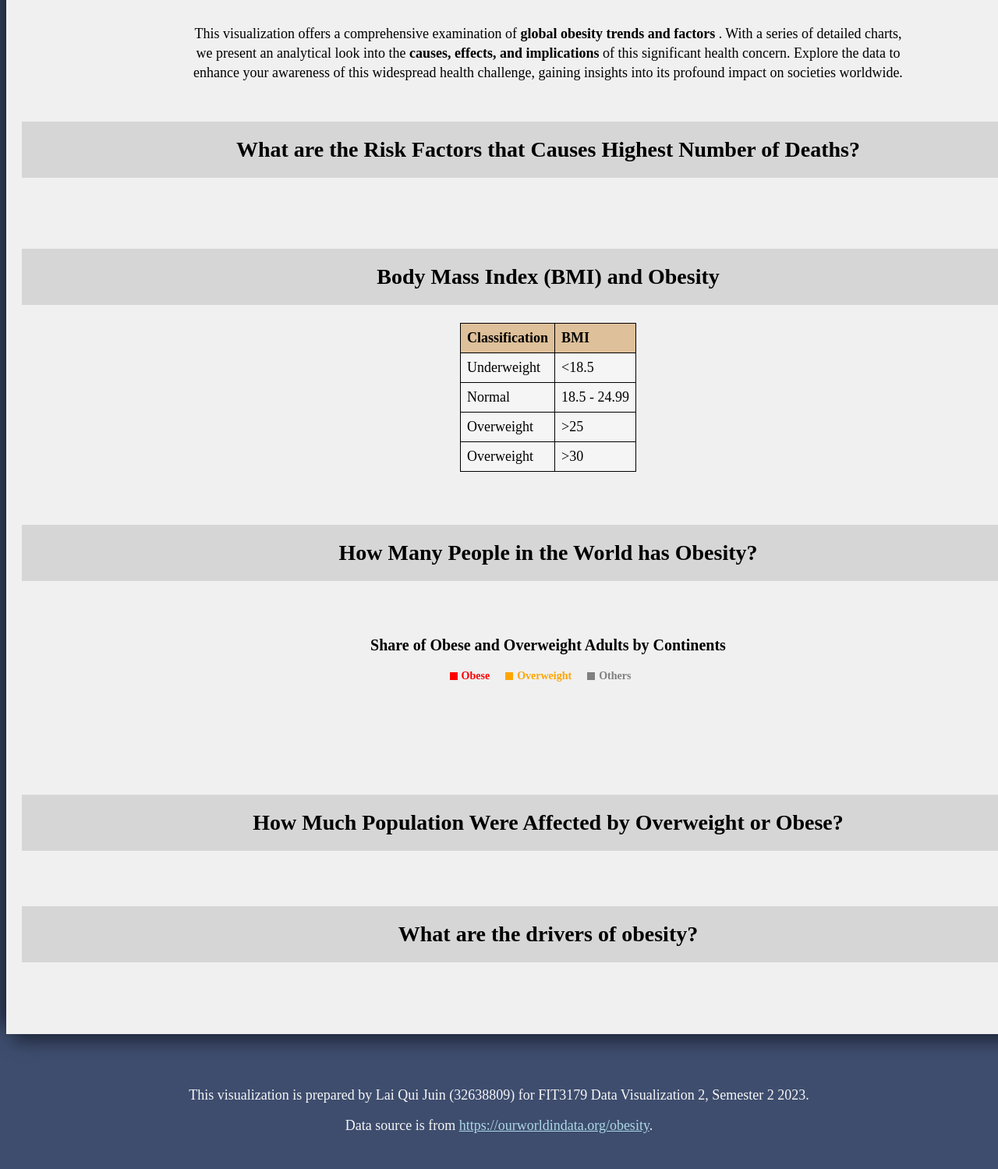
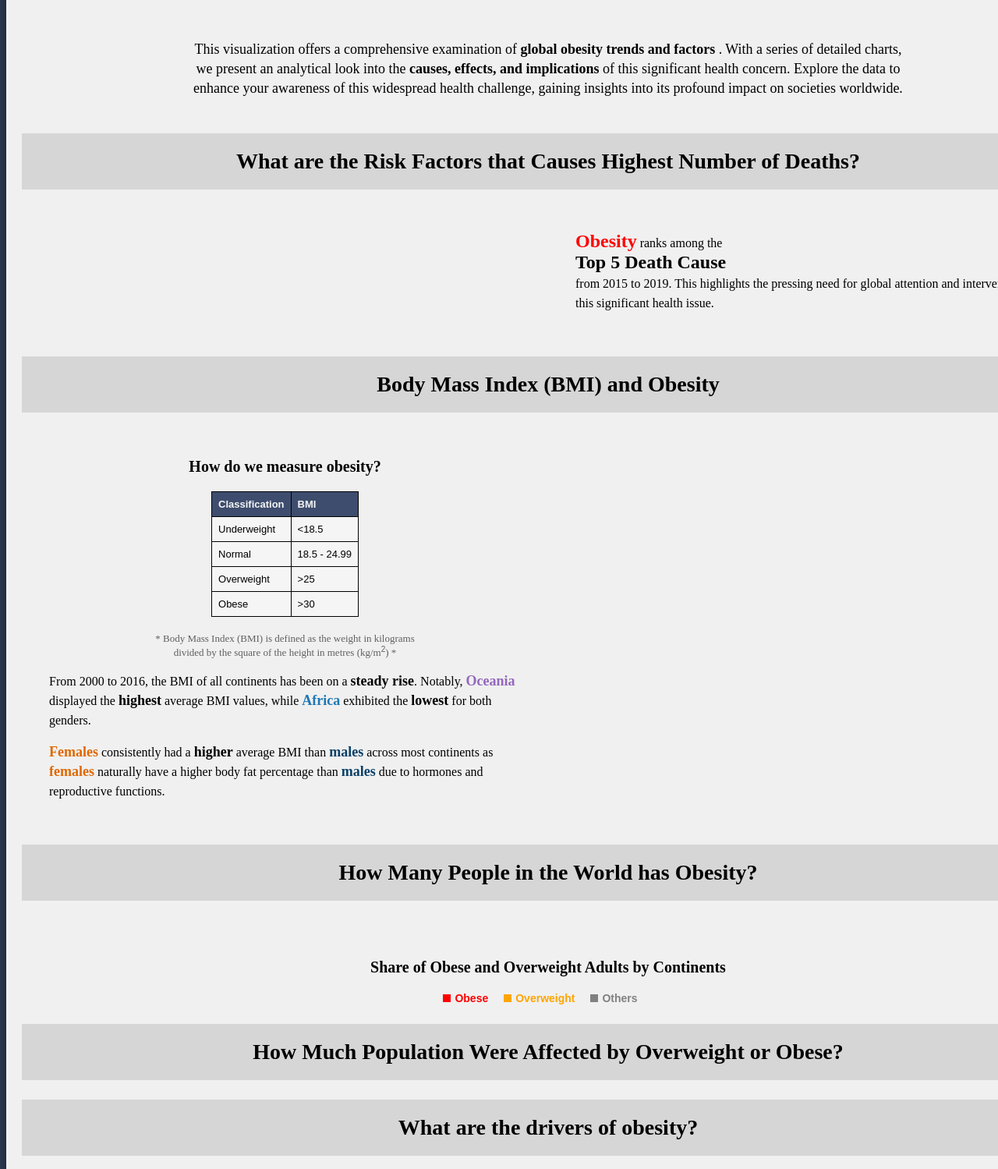
Before and after one commit to rachellai02/FIT3179_Assignment2, a plain HTML site: page index.html in a window 1280 px wide. Shown: the part 181-1680 px from the top of the page at 78% size. Drawn offline with Linux system fonts and the light colour scheme; a script that the page names is missing.

Commit message:
Fix layout

```diff
--- a/css/styles.css
+++ b/css/styles.css
@@ -4,8 +4,8 @@ body {
 }
 
 body * {
-  font-family: 'Times New Roman', Times, serif;
-  font-size: medium;
+  font-family: Arial, Helvetica, sans-serif;
+  font-size: small;
 }
 
 .page {
@@ -25,19 +25,26 @@ footer {
 }
 
 a {
+  font-family: 'Times New Roman', Times, serif;
+  font-size: medium;
   color: lightblue;
-  font-size: large;
 }
 
-b {
+b{
+  font-family: 'Times New Roman', Times, serif;
   font-size: large;
 }
 
 p {
-  font-size: large;
+  font-family: 'Times New Roman', Times, serif;
+  font-size: medium;
+  line-height: 25px;
+  padding-left: 20px;
+  padding-right: 20px;
 }
 
 h1 {
+  font-family: 'Times New Roman', Times, serif;
   font-size: 50px;
 	font-weight: 900;
 	text-align: center;  /* Center align the h1 */
@@ -45,6 +52,7 @@ h1 {
 }
 
 h2 {
+  font-family: 'Times New Roman', Times, serif;
   font-size: 28px;
   font-weight: 600;
   text-align: center;
@@ -54,10 +62,43 @@ h1 {
 }
 
 h3 {
+  font-family: 'Times New Roman', Times, serif;
   font-size: 20px;
   font-weight: 600;
   text-align: center;  /* Center align the h1 */
-    margin-top: 40px;
+}
+
+#title-description {
+  font-family: 'Times New Roman', Times, serif;
+  font-size: large;
+  line-height: 25px;
+  margin-bottom: 25px;
+  padding: 20px;
+  text-align: center;
+}
+
+.vis-container {
+  width: 100%;
+  text-align: center;  /* Center align content within the container */
+  padding-left: 38px;
+}
+
+.flex-container {
+  display: flex;
+  justify-content: space-evenly; /* Center aligns flex items on the main axis */
+  flex-wrap: wrap; /* Allows for wrapping if necessary */
+}
+
+.idiom {
+  flex: 1;
+  padding: 15px;
+  margin: auto;
+}
+
+.description {
+  flex: 1;
+  padding: 15px;
+  margin: auto;
 }
 
 .table-container {
@@ -75,61 +116,17 @@ h1 {
   border: 1px solid black;
   padding: 8px;
   text-align: left;
-    font-size: large;
-    background-color: rgb(222, 192, 154);
+  background-color: rgb(62, 77, 110);
+  color: whitesmoke;
+  font-size: small;
 }
 
 #bmi-body {
   border: 1px solid black;
   padding: 8px;
   text-align: left;
-      font-size: large;
   background-color: whitesmoke;
-  }
-
-  .vis-container {
-	width: 100%;
-	text-align: center;  /* Center align content within the container */
-  }
-
-  .description{
-	margin-top: 0px;
-  }
-
-  #title-description {
-    font-size: large;
-    line-height: 25px;
-    margin-bottom: 50px;
-  }
-
-  .description-right {
-	padding-left: 20px;
-  }
-
-  .description-left {
-	padding-right: 20px;
-  }
-
-  .half-width {
-	flex: 0.5; /* Takes up half the width of the container */
-  }
-
-  .right-half {
-	display: flex;
-	flex-direction: column;
-	justify-content: space-between; /* Spaces out the ranking line chart and the paragraph */
-	flex: 0.5; /* Takes up half the width of the container */
-  }
-
-  .pure-g {
-	justify-content: center; /* Center aligns flex items on the main axis */
-	display: flex; /* Ensures it's a flex container */
-	flex-wrap: wrap; /* Allows for wrapping if necessary */
-	margin: 0 auto;
-  }
-
-  .section {
-	margin-bottom: 3em; /* Adjust as needed for desired spacing */
+  font-size: small;
 }
 
 /* Style for legend container */
@@ -158,10 +155,7 @@ h1 {
 .legend-text {
   font-size: 14px; /* Adjust the font size */
   font-weight: bold; /* Optional: Adjust the font weight */
-  }
-
-  #ranking_line_chart {
-	margin-bottom: 0px;
+  font-family: Arial, Helvetica, sans-serif;
 }
 
 #bubble_plot_interactive {
@@ -170,32 +164,3 @@ h1 {
   flex-wrap: wrap; /* Allows for wrapping if necessary */
   padding-right: 100px;
 }
-
-  .half-page {
-	align-items: left;
-  }
-
-  .chart-description-container {
-    display: flex;
-    justify-content: space-between;
-    width: 100%;
-}
-
-.chart-container {
-    flex: 0.7;  /* 70% width */
-}
-
-.chart-container {
-	display: flex;
-	flex-direction: row;
-  }
-
-  .chart {
-	flex: 1;
-	margin: 10px;
-  }
-
-.description-paragraph {
-    flex: 0.3;  /* 30% width */
-    text-align: center; /* Optional, to justify the text in the paragraph */
-}
--- a/index.html
+++ b/index.html
@@ -28,28 +28,32 @@
       What are the Risk Factors that Causes Highest Number of Deaths?
     </h2>
 
-    <div class="pure-g section">
-      <div class="chart-container">
+    <div class="flex-container">
+      <!-- Stacked Area and Bar Chart Container -->
+      <div class="idiom" id="stacked_area_chart"></div>
 
-        <!-- Left Half: Stacked Area Chart -->
-        <div class="chart half-width" id="stacked_area_chart"></div>
-
-        <!-- Right Half: Ranking Line Chart and Paragraph -->
-        <div class="right-half">
-
-
-        </div>
+      <div class="description">
+        <p>
+          <b style="font-size: x-large; color: red;">Obesity</b> ranks among the <br>
+          <b style="font-size: x-large;">Top 5 Death Cause</b> <br>
+          from 2015 to 2019. This highlights the pressing need for global attention and intervention on this significant health issue.
+        </p>
       </div>
     </div>
 
-    <h2>
+    <h2 class="text">
       Body Mass Index (BMI) and Obesity
     </h2>
 
+    <div class="flex-container">
+      <div class="description">
         <div>
-
+          <h3>
+            How do we measure obesity?
+          </h3>
         </div>
 
+        <!-- BMI Table Container -->
         <div class="table-container">
           <table id="bmi-table">
             <tr>
@@ -69,15 +73,34 @@
               <td id="bmi-body">>25</td>
             </tr>
             <tr>
-          <td id="bmi-body">Overweight</td>
+              <td id="bmi-body">Obese</td>
               <td id="bmi-body">>30</td>
             </tr>
           </table>
         </div>
 
-    <!-- Bubble Plot Interactive Chart Container -->
-    <div class="pure-g section">
+        <div>
+          <p style="text-align: center; font-size: small; color: rgb(96, 96, 96); line-height: normal; padding-top: 0; padding-bottom: 0;">
+            * Body Mass Index (BMI) is defined as the weight in kilograms <br>divided by the square of the height in metres (kg/m<sup style="font-size: x-small;">2</sup>) *
+          </p>
+          <p style="padding-bottom: 0;">
+            From 2000 to 2016, the BMI of all continents has been on a <b>steady rise</b>. Notably,
+            <b style="color: #9467bd;">Oceania</b> displayed the <b>highest</b> average BMI values, while
+            <b style="color: #1f77b4;">Africa</b> exhibited the <b>lowest</b> for both genders.
+          </p>
+          <p style="padding-top: 0;">
+            <b style="color: #e06800;">Females</b> consistently had a <b>higher</b> average BMI than
+            <b style="color: #094068;">males</b> across most continents as
+            <b style="color: #e06800;">females</b> naturally have a higher body fat percentage than
+            <b style="color: #094068;">males</b> due to hormones and reproductive functions.
+          </p>
+        </div>
+      </div>
+
+      <!-- Ranged Dot Plot Container -->
+      <div class="idiom">
         <div id="ranged_dot_plot" class="vis-container"></div>
+      </div>
     </div>
 
     <h2>
@@ -85,9 +108,18 @@
     </h2>
 
     <!-- Choropleth Map Chart Container -->
-    <div class="pure-g section">
     <div id="choropleth_map" class="vis-container"></div>
+
+    <div class="flex-container">
+
+
+      <div class="idiom">
+
       </div>
+
+    </div>
+
+
 
     <h3>
       Share of Obese and Overweight Adults by Continents
--- a/js/bubble_plot_interactive.vg.json
+++ b/js/bubble_plot_interactive.vg.json
@@ -123,7 +123,7 @@
           "type": "nominal",
           "scale": {
             "domain": ["Africa", "Asia", "Europe", "North America", "Oceania", "South America", "World"],
-            "range": ["#FDE26C", "#1f77b4","#FF964F", "#C23B22", "#9467bd", "#e377c2", "#7f7f7f"]
+            "range": ["#1f77b4", "#FDE26C", "#FF964F", "#C23B22", "#9467bd", "#e377c2", "#7f7f7f"]
           }
         },
         "opacity": {"value": 0.7},
--- a/js/ranged_dot_plot.vg.json
+++ b/js/ranged_dot_plot.vg.json
@@ -2,7 +2,7 @@
     "$schema": "https://vega.github.io/schema/vega-lite/v5.json",
     "width": 500,
     "height": 300,
-    "title": "Average BMI values by gender for various continents",
+    "title": "Average BMI values of male and female for each continents",
     "params": [
       {
         "name": "Year",
@@ -61,7 +61,7 @@
         "title": "Gender",
         "scale": {
           "domain": ["Male", "Female"],
-          "range": ["#1f77b4", "#ff7f0e"]
+          "range": ["#094068", "#e06800"]
         }
       },
       "tooltip": [
--- a/js/sankey_diagram.vg.json
+++ b/js/sankey_diagram.vg.json
@@ -306,7 +306,7 @@
   {
     "name": "color",
     "type": "ordinal",
-    "range":["#FDE26C", "#1f77b4","#FF964F", "#C23B22", "#9467bd", "#e377c2",
+    "range":["#1f77b4", "#FDE26C", "#FF964F", "#C23B22", "#9467bd", "#e377c2",
     "red", "orange","yellow", "#777777"
     ],
     "domain": ["Africa", "Asia", "Europe", "North America", "Oceania", "South America", "Adults Obese", "Adults Overweight", "Children Overweight", "Death Rate (Obese)"]
```
Also changed, not shown: js/choropleth_map.vg.json (+6 -6 lines), js/stacked_area_chart.vg.json (+11 -6 lines). Lines whose indentation alone changed are shown as unchanged.
